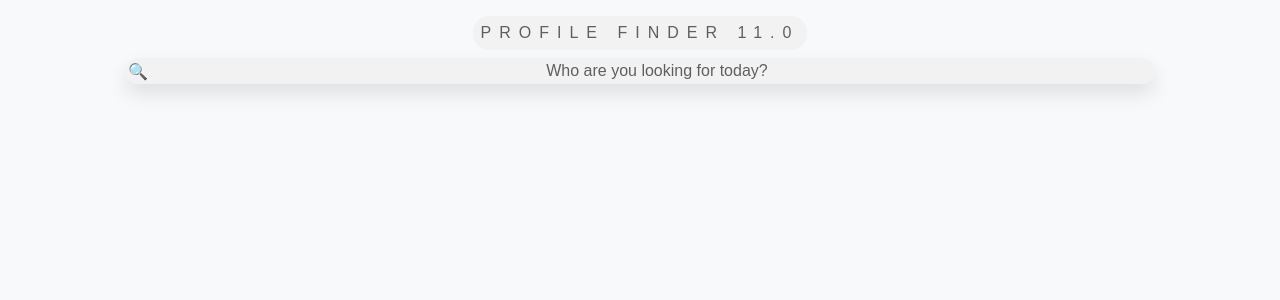
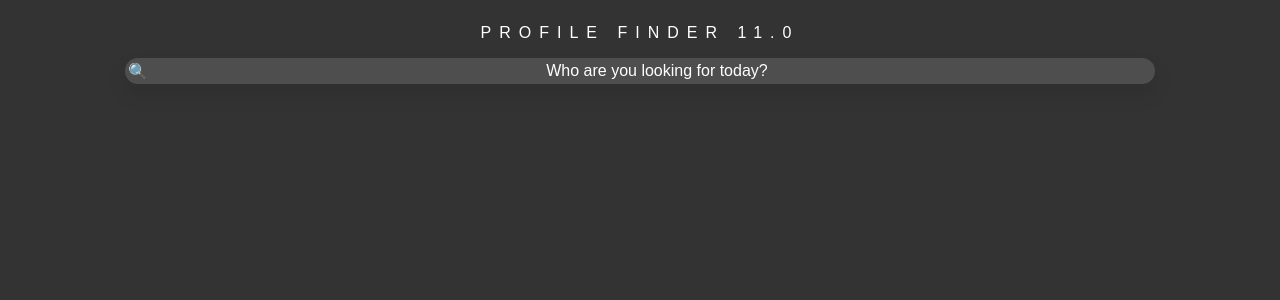
Before and after one commit to jyeri/TrainEffective_JR_vercel, a React (Vite) app in the folder GithubApiSearch/: page / in a window 1280 px wide. Shown: the top 300 px of the page. Built offline with nearby package versions, Linux system fonts and the light colour scheme.

Commit message:
colorscheme from traineffective, css improvements,link improvements

```diff
--- a/GithubApiSearch/src/App.css
+++ b/GithubApiSearch/src/App.css
@@ -4,7 +4,9 @@
     display: flex;
     flex-direction: column;
     align-items: center;
-    justify-content: center;
-    min-height: 100vh;
+    justify-content: top;
+    margin-top: 0em;
+    height: 100vh; /* Full height */
     text-align: center;
+    color: #fff; /* white text */
   }
--- a/GithubApiSearch/src/App.jsx
+++ b/GithubApiSearch/src/App.jsx
@@ -20,7 +20,10 @@ function App() {
   // and UserList components. The SearchInput and UserList components are
   // passed props, including the state variables and the functions to update them.
   return (
-    <div className="App">
+    <div
+      className="App"
+      onClick={(e) => e.stopPropagation()} // Add this line
+    >
       <Header />
       {/* The SearchInput component allows the user to enter a search query.
           It receives setSearchQuery and setIsInputFocused as props to allow it
--- a/GithubApiSearch/src/components/Header.css
+++ b/GithubApiSearch/src/components/Header.css
@@ -1,9 +1,9 @@
 .Header-text {
   margin-top: 1em;
-  color: #5f5f5f; /* Dark gray text */
+  color: #fff; /* white text */
   text-align: center; /* Center the text horizontally */
   padding: 0.5em; /* Add some padding around the text */
-  background-color: #f2f2f2; /* Light gray background */
+  background-color: #333; /* dark grey background */
   border-radius: 1em; /* Rounded corners */
   font-family: 'Arial', sans-serif; /* Use Arial font, with a sans-serif fallback */
   text-transform: uppercase; /* Transform the text to uppercase */
@@ -11,7 +11,7 @@
   transition: color 0.3s ease; /* Smooth transition for color changes */
 }
 
-/* Change the text color to black when the user hovers over the header */
+/* Change the text color to red when the user hovers over the header */
 .Header-text:hover {
-  color: #000000;
+  color: #f00; /* red text */
 }
--- a/GithubApiSearch/src/components/SearchInput.css
+++ b/GithubApiSearch/src/components/SearchInput.css
@@ -1,3 +1,5 @@
+/* SearchInput.css */
+
 /* Styles for the main container of the input field */
 .input-container {
   text-align: center; /* Center the text and the placeholder */
@@ -6,7 +8,7 @@
   outline: none; /* Remove the default outline */
   font-size: 1em; /* Set the font size to a readable size */
   width: 80%; /* Set the width to 80% of the parent element */
-  background-color: #f2f2f2; /* Set a light gray background */
+  background-color: #4e4e4e; /* Set a dark grey background */
   padding: 0.2em; /* Add some padding around the content */
   margin: 0.5em auto; /* Center the container horizontally and add some vertical spacing */
   border-radius: 25px; /* Add rounded corners */
@@ -14,6 +16,7 @@
   display: flex; /* Use flexbox for layout */
   justify-content: center; /* Center the children horizontally */
   align-items: center; /* Center the children vertically */
+  color: #fff; /* white text */
 }
 
 /* Styles for the container of the search icon */
@@ -35,9 +38,10 @@
   outline: none; /* Remove the default outline */
   background-color: transparent; /* Make the background transparent to let the container's background show through */
   border-radius: 20px; /* Add rounded corners */
+  color: #fff; /* white text */
 }
 
 /* Styles for the placeholder text in the input field */
 .input-container input::placeholder {
-  color: #5f5f5f; /* Set the placeholder text to dark gray */
+  color: #fff; /* Set the placeholder text to white */
 }
--- a/GithubApiSearch/src/components/SearchInput.jsx
+++ b/GithubApiSearch/src/components/SearchInput.jsx
@@ -10,6 +10,8 @@ function SearchInput({ setSearchQuery, setIsInputFocused }) {
   const handleInputChange = (e) => {
     setSearchQuery(e.target.value);
   };
+
+
 
   // Render the SearchInput component.
   return (
--- a/GithubApiSearch/src/components/SingleUser.css
+++ b/GithubApiSearch/src/components/SingleUser.css
@@ -1,22 +1,5 @@
-/* Styles for the list item in the SingleUser component */
-li {
-  padding: 1em; /* Use relative units for padding to maintain proportional spacing */
-  border-bottom: 1px solid #ccc; /* Add a border at the bottom of each list item */
-  display: flex; /* Use flexbox for layout to align the avatar and username horizontally */
-  align-items: center; /* Vertically align the avatar and username in the center */
-  transition: background-color 0.3s ease; /* Smooth transition for background color changes */
-  width: 100%; /* Make the user list item responsive */
-}
-
-/* Adjust padding for smaller screens */
-@media (max-width: 768px) {
-  li {
-    padding: 0.5em; /* Reduce padding on smaller screens to save space */
-  }
-}
-
 /* Styles for the highlighted part of the username */
 .highlight {
   font-weight: bold;
-  color: red;
+  color: #f00; /* red color */
 }
--- a/GithubApiSearch/src/components/SingleUser.jsx
+++ b/GithubApiSearch/src/components/SingleUser.jsx
@@ -1,31 +1,15 @@
 import React, { memo } from 'react';
 import './SingleUser.css';
 
-// SingleUser is a memoized functional component that displays a single user.
-// It receives the user and the search query as props.
 const SingleUser = memo(({ user, searchQuery }) => {
-  // Create a regular expression from the search query.
   const regex = new RegExp(`(${searchQuery})`, 'gi');
-
-  // Split the username into parts based on the regular expression.
   const parts = user.login.split(regex);
 
-  // handleClick is a function that opens the user's GitHub profile in a new tab when the user is clicked.
-  const handleClick = (e) => {
-    e.stopPropagation();
-    window.open(user.html_url, '_blank');
-  };
-
-  // Render the SingleUser component.
   return (
-    <div
-      className="user-link"
-      onClick={handleClick}
-    >
-      {/* If the search query is not empty, display the user's avatar. */}
+    <div style={{ cursor: 'pointer' }}> {/* Remove onClick from this div */}
+      <div className="user-link">
         {searchQuery.trim() !== '' && <img src={user.avatar_url} alt={user.login} className="avatar" />}
         <span className="username">
-        {/* Map over the parts of the username and highlight the parts that match the search query. */}
           {parts.map((part, index) =>
             part.toLowerCase() === searchQuery.toLowerCase()
               ? <span key={index} className="highlight">{part}</span>
@@ -33,6 +17,7 @@ const SingleUser = memo(({ user, searchQuery }) => {
           )}
         </span>
       </div>
+    </div>
   );
 });
 
--- a/GithubApiSearch/src/components/UserList.css
+++ b/GithubApiSearch/src/components/UserList.css
@@ -2,10 +2,28 @@
 .user-list {
   position: relative;
   max-width: calc(100% - 40px);
-  width: 75%;
-  height: calc(100vh - 8em); /* Adjusted to account for header and footer */
+  width: 80%; /* Reduce the width to 80% of the parent element */
+  margin: 0 auto; /* Center the list horizontally */
+  border-radius: 15px; /* Add rounded corners to the dropdown menu */
+  background-color: #333; /* dark grey */
+  color: #fff; /* white text */
+}
+
+/* Styles for the user results list */
+.user-results {
+  list-style-type: none; /* Remove the default list style */
+  overflow-y: auto; /* Change to auto to only show scrollbar when necessary */
+  border-radius: 15px;
+  padding: 2px 2px; /* Add padding to create space on both sides */
+  max-height: 50vh; /* Set the maximum height of the list */
+  background-color: #333; /* dark grey */
+  border-radius: 8px;
+  box-shadow: 0 0 15px rgba(0, 0, 0, 0.1);
+  width: 90%;
+  position: relative;
+  top: 1px;
   margin: 0 auto;
-  padding: 20px;
+  text-decoration: none; /* Remove underlining in links */
 }
 
 /* Responsive styles for smaller screens */
@@ -23,42 +41,25 @@
   }
 }
 
-/* Styles for the user results list */
-.user-results {
-  list-style-type: none;
-  padding: 2px 2px; /* Add padding to create space on both sides */
-  max-height: 60vh;
-  overflow-y: scroll;
-  background-color: #f2f2f2; /* Add a background color */
-  border-radius: 8px;
-  box-shadow: 0 0 15px rgba(0, 0, 0, 0.1);
-  width: 100%;
-  position: absolute;
-  top: 1px;
-  left: 0;
-  right: 0;
-  margin: 0 auto;
-  z-index: 1;
-  text-decoration: none; /* Remove underlining in links */
-}
-
 /* Styles for the user list items */
 li {
   padding: 5px;
   border-bottom: 1px solid #ccc;
   display: flex;
+  justify-content: center;
   align-items: center;
   transition: background-color 0.3s ease;
   width: 96%; /* Make the user list item responsive, 96 to offset scroll */
 }
 
 li:hover {
-  background-color: #f5f5f5;
+  background-color: rgb(200, 200, 200); /* red background on hover */
+  color: #2f2f2f; /* grey text */
 }
 
 li:hover .avatar {
   filter: grayscale(0%);
-  border: rgb(123, 0, 255) 1px solid;
+  border: rgb(255, 0, 0) 1px solid;
 }
 
 li:last-child {
@@ -70,8 +71,9 @@ li:last-child {
   width: 50px;
   height: 50px;
   border-radius: 50%;
-  margin-right: 10px;
+  margin-right: 5px;
   filter: grayscale(100%);
+  border: 2px solid #f00; /* red border */
 }
 
 @media (max-width: 100px) {
@@ -82,8 +84,9 @@ li:last-child {
 
 /* Styles for the username */
 .username {
+  text-align: center;
   font-size: 1rem; /* Use relative units for font size */
-  color: #333;
+  color: #fff; /* white text */
 }
 
 .suggestion-text {
@@ -91,9 +94,11 @@ li:last-child {
   justify-content: center;
   align-items: center;
   text-align: center;
+  color: #fff; /* white text */
 }
 
 /* Remove underlining in links */
 a {
   text-decoration: none;
+  color: #fff; /* white text */
 }
--- a/GithubApiSearch/src/components/UserList.jsx
+++ b/GithubApiSearch/src/components/UserList.jsx
@@ -95,7 +95,10 @@ function UserList({ searchQuery, isInputFocused }) {
 
   // Render the UserList component.
   return (
-    <div className="user-list">
+    <div
+      className="user-list"
+      onMouseDown={(e) => e.preventDefault()}
+    >
       {/* Display the error message if it exists */}
       {state.error && <div className="error-message">{state.error}</div>}
       {/* Display the typeahead if it is visible and the input is focused */}
@@ -103,7 +106,13 @@ function UserList({ searchQuery, isInputFocused }) {
         <ul className="user-results">
           {/* Map over the users and display each one in a SingleUser component */}
           {state.users.map((user) => (
-            <li key={user.id}>
+            <li
+              key={user.id}
+              onClick={(e) => {
+                e.stopPropagation();
+                window.open(user.html_url, '_blank');
+              }}
+            >
               <SingleUser user={user} searchQuery={searchQuery} />
             </li>
           ))}
@@ -114,5 +123,4 @@ function UserList({ searchQuery, isInputFocused }) {
     </div>
   );
 }
-
 export default UserList;
--- a/GithubApiSearch/src/index.css
+++ b/GithubApiSearch/src/index.css
@@ -1,7 +1,8 @@
 /* Global styles for the body element */
 body {
-    font-family: Arial, sans-serif;
-    margin: 0;
-    padding: 0;
-    background-color: #f8f9fa;
-  }
+  background-color: #333; /* dark grey */
+  color: #fff; /* white text */
+  margin: 0;
+  padding: 0;
+  font-family: sans-serif;
+}
```
Lines whose indentation alone changed are shown as unchanged.
